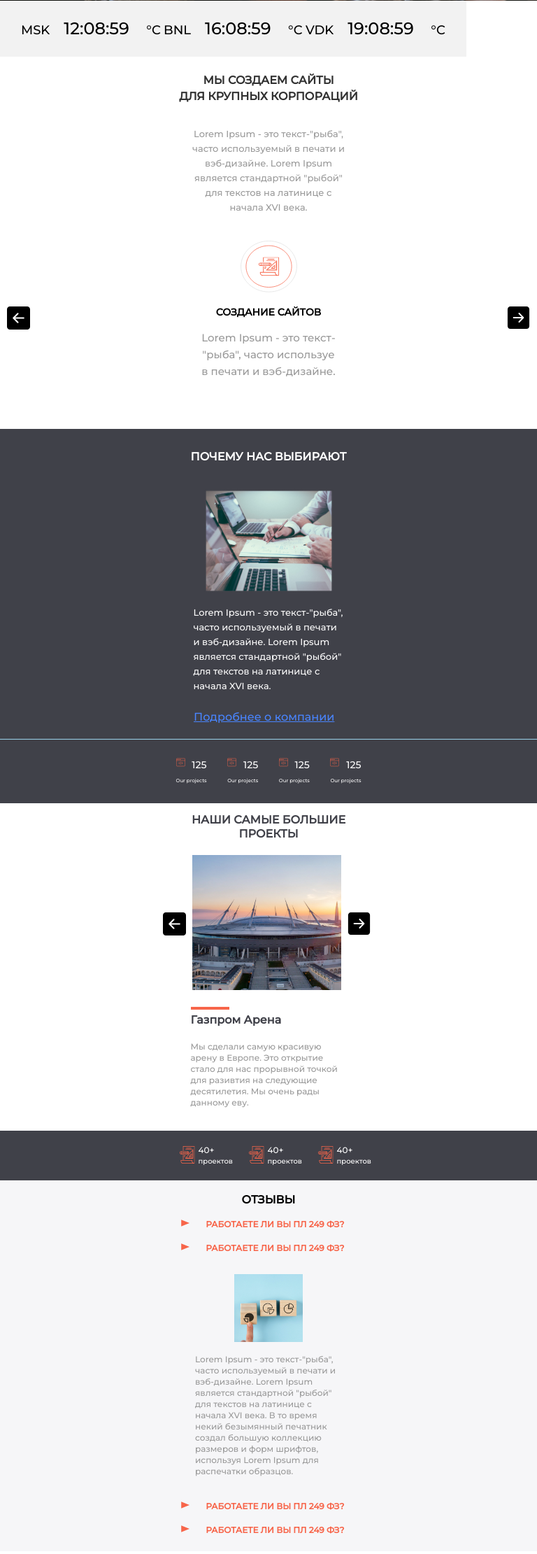
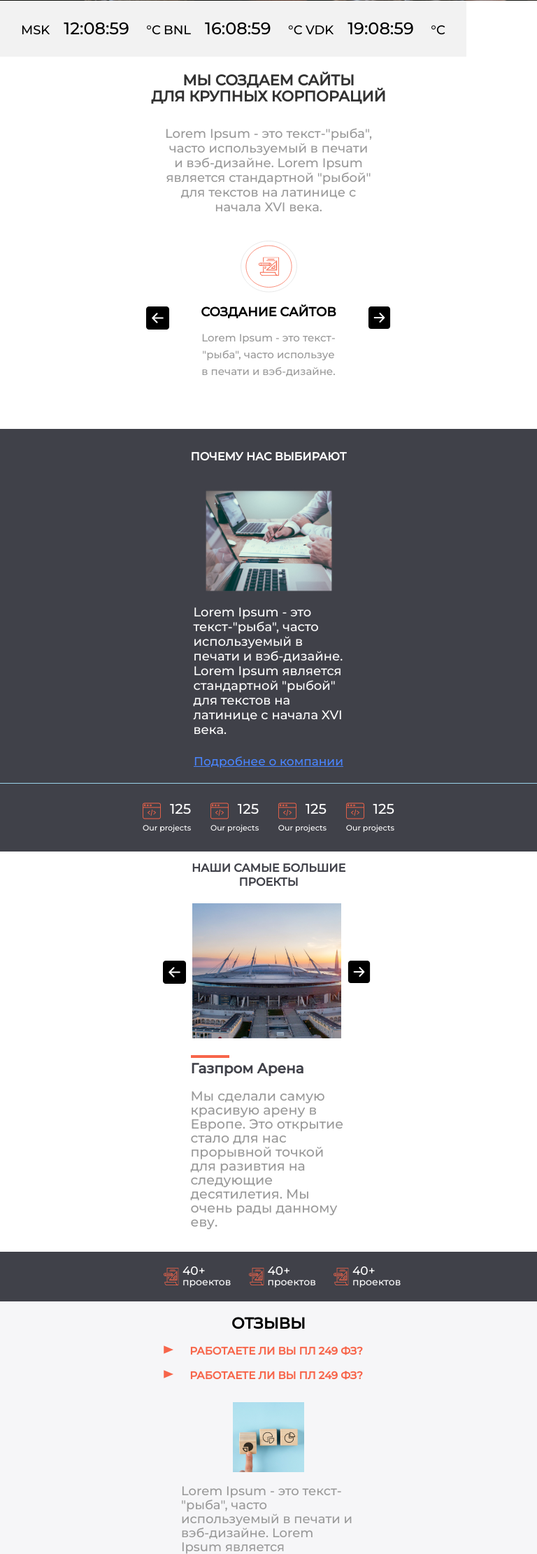
Before and after one commit to Ekaterina24/Visiting_card, a PHP site: page / in a window 768 px wide. Shown: the part 397-2618 px from the top of the page at 70% size. Run offline with PHP 8.4, Linux system fonts and the light colour scheme.

Commit message:
768px and 551px

```diff
--- a/css/style.css
+++ b/css/style.css
@@ -1888,16 +1888,16 @@ body._lock {
     }
 
     .our-work h2 {
-        font-size: 16px;
+        font-size: 21px;
         line-height: 23px;
-        max-width: 270px;
+        max-width: 344px;
         text-align: center;
     }
 
     .our-work p {
-        max-width: 230px;
         margin-bottom: 37px;
-        font-size: 13px;
+        max-width: 300px;
+        font-size: 18px;
         line-height: 21px;
     }
 
@@ -1918,7 +1918,7 @@ body._lock {
     }
 
     .our-work-item__text h3 {
-        font-size: 14px;
+        font-size: 18px;
         line-height: 17px;
         text-transform: uppercase;
         margin-bottom: 16px;
@@ -1948,7 +1948,8 @@ body._lock {
     .our-work__block {
         display: flex;
         justify-content: space-between;
-        margin: 0 10px;
+        max-width: 350px;
+        margin: 0 auto;
     }
 
     /* ------------------3й блок ------------------ */
@@ -1970,7 +1971,7 @@ body._lock {
     }
 
     .choose-text p {
-        font-size: 13px;
+        font-size: 18px;
         line-height: 21px;
     }
 
@@ -2007,7 +2008,7 @@ body._lock {
         margin-top: 24px;
         margin-left: 8px;
         display: inline-block;
-        font-size: 16px;
+        font-size: 17px;
         line-height: 20px;
     }
 
@@ -2016,18 +2017,18 @@ body._lock {
     }
 
     .icon-block img {
-        width: 13px;
-        height: 13px;
+        width: 26px;
+        height: 26px;
     }
 
     .icon-projects .icon-block span {
         display: inline-block;
-        font-size: 14px;
+        font-size: 20px;
         line-height: 20px;
     }
 
     .icon-projects span {
-        font-size: 7px;
+        font-size: 11px;
         line-height: 11px;
     }
 
@@ -2036,7 +2037,7 @@ body._lock {
     }
 
     .container-icons {
-        max-width: 265px;
+        max-width: 360px;
         margin-top: 26px;
     }
 
@@ -2090,14 +2091,14 @@ body._lock {
 
     .our-big-project__card h3 {
         text-align: left;
-        font-size: 16px;
+        font-size: 20px;
         line-height: 20px;
     }
 
     .our-big-project__card p {
         text-align: left;
-        font-size: 12px;
-        line-height: 16px;
+        font-size: 19px;
+        line-height: 20px;
         margin-bottom: 32px;
         max-width: 223px;
     }
@@ -2134,18 +2135,18 @@ body._lock {
     }
 
     .our-big-project__icon-text {
-        font-size: 10px;
+        font-size: 14px;
         margin-left: 5px;
         max-width: 30px;
         line-height: 15px;
     }
 
     .our-big-project__icon-text span {
-        font-size: 12px;
+        font-size: 17px;
     }
 
     .icons-container {
-        max-width: 255px;
+        max-width: 300px;
     }
 
 
@@ -2159,21 +2160,21 @@ body._lock {
     }
 
     .reviews__block img {
-        width: 12px;
-        height: 12px;
+        width: 14px;
+        height: 14px;
     }
 
     .reviews__container {
-        max-width: 250px;
+        max-width: 300px;
     }
 
     .reviews h2 {
-        font-size: 16px;
+        font-size: 22px;
         margin: 0;
     }
 
     .reviews__block p {
-        font-size: 12px;
+        font-size: 15px;
         line-height: 15px;
         margin-top: 18px;
     }
@@ -2194,14 +2195,14 @@ body._lock {
     .reviews__hidden .hidden {
         display: block;
         margin: 0 auto;
-        height: 97px;
+        height: 100px;
         margin-bottom: 17px;
     }
 
     .reviews__hidden p {
-        max-width: 210px;
-        font-size: 12px;
-        line-height: 16px;
+        max-width: 250px;
+        font-size: 18px;
+        line-height: 20px;
         margin: 0 auto;
     }
 
```
Also changed, not shown: other parts of css/style.css (+16 -16 lines).
